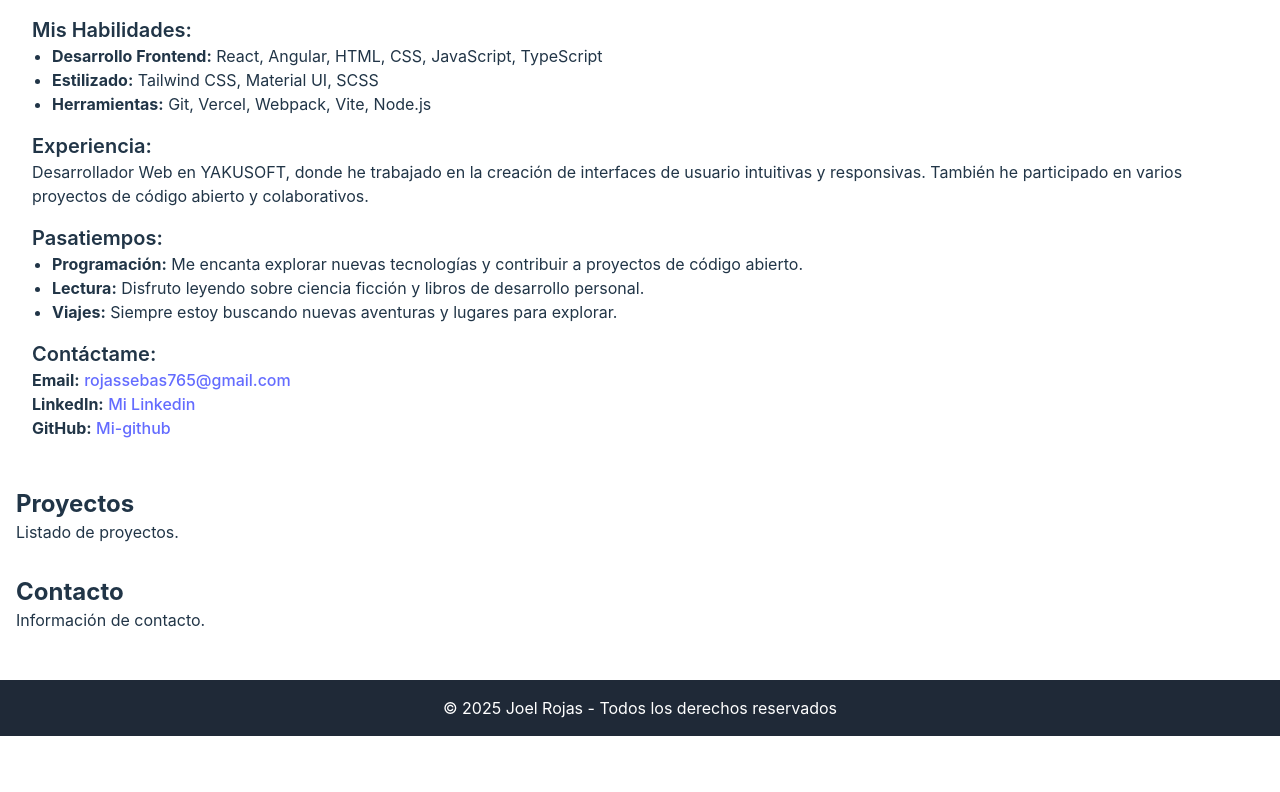
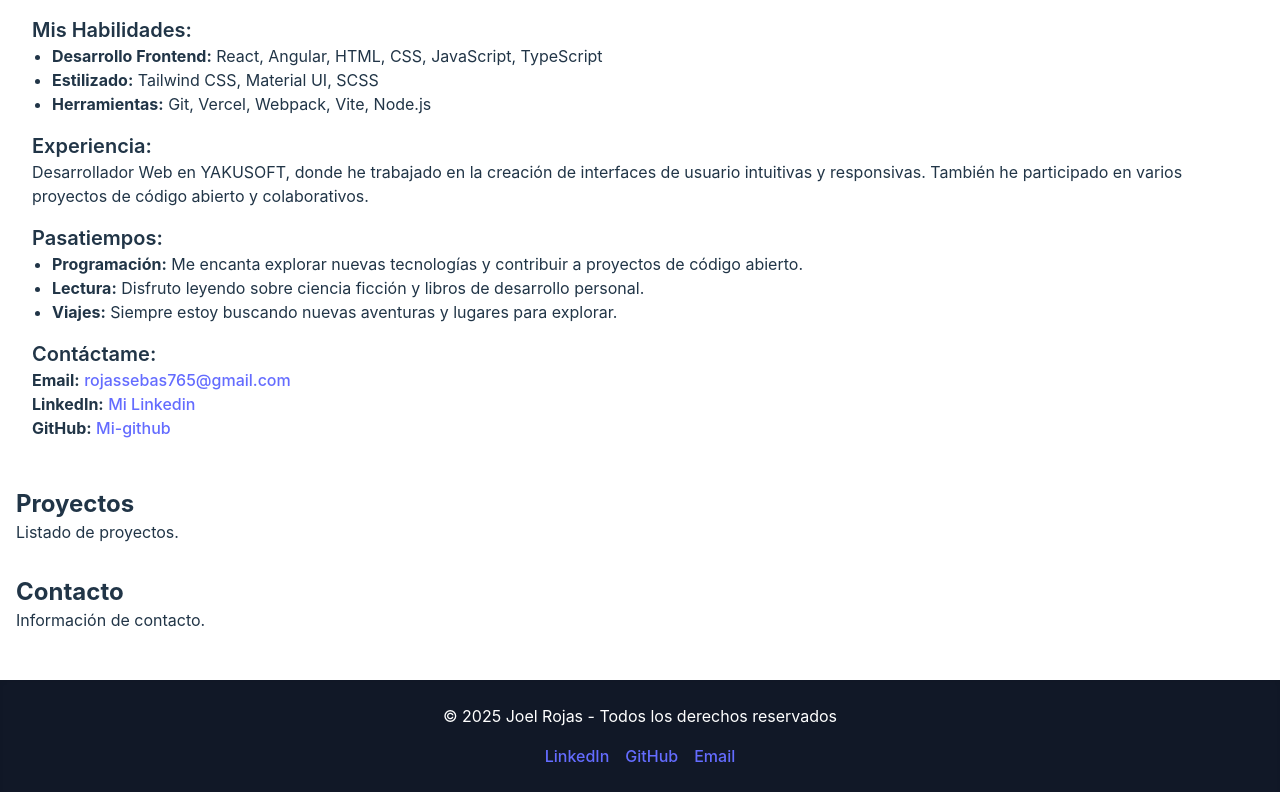
Before and after one commit to xtaxx12/My_Portfolio, a React (Vite) app: page / in a window 1280 px wide. Shown: the part 208-1000 px from the top of the page. Before the commit the page ends 944 px from the top, so only its background shows below. Built offline with nearby package versions, Linux system fonts and the light colour scheme.

Commit message:
Update Footer component with enhanced styling and social media links

```diff
--- a/src/components/Footer.tsx
+++ b/src/components/Footer.tsx
@@ -1,9 +1,22 @@
 export default function Footer() {
-    return (
-      <footer className="bg-gray-800 text-white py-4">
-        <div className="container mx-auto text-center">
-          <p>© 2025 Joel Rojas - Todos los derechos reservados</p>
+  return (
+    <footer className="bg-gray-900 text-white py-6 shadow-inner">
+      <div className="container mx-auto text-center">
+        <p className="text-sm md:text-base">
+          © 2025 Joel Rojas - Todos los derechos reservados
+        </p>
+        <div className="flex justify-center mt-4">
+          <a href="https://www.linkedin.com/in/tu-usuario" target="_blank" rel="noopener noreferrer" className="mx-2 hover:text-yellow-500 transition duration-300">
+            LinkedIn
+          </a>
+          <a href="https://github.com/tu-usuario" target="_blank" rel="noopener noreferrer" className="mx-2 hover:text-yellow-500 transition duration-300">
+            GitHub
+          </a>
+          <a href="mailto:tu-email@example.com" className="mx-2 hover:text-yellow-500 transition duration-300">
+            Email
+          </a>
         </div>
-      </footer>
-    );
-  }
+      </div>
+    </footer>
+  );
+}
```
